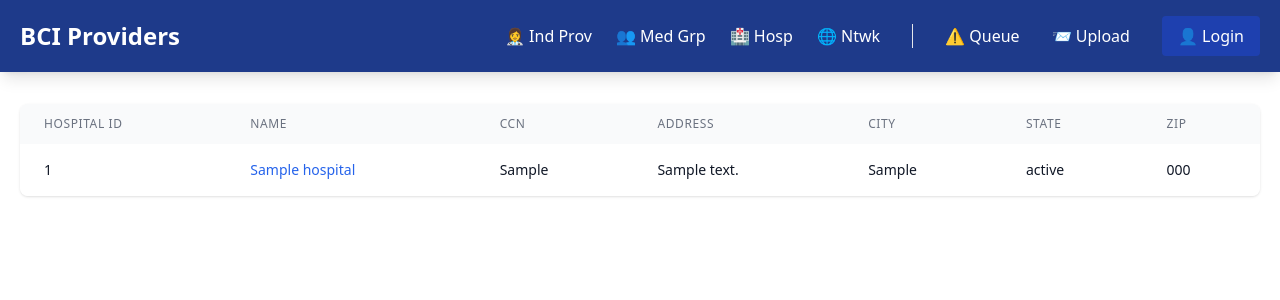
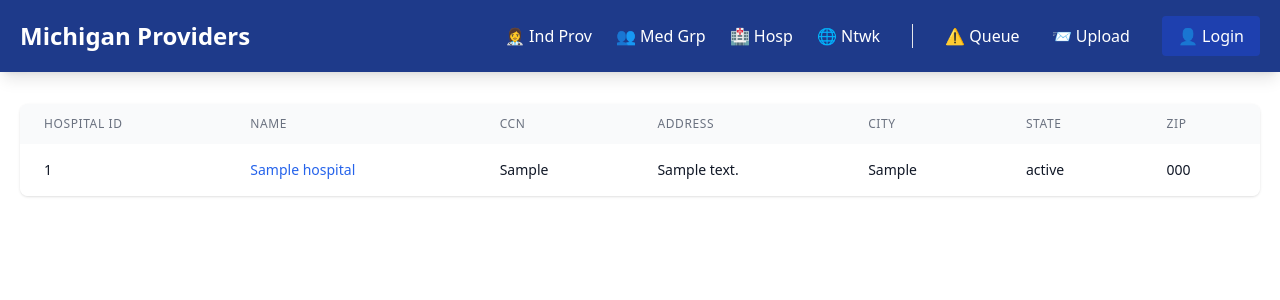
Before and after one commit to andrewfurman/MichiganProviders, a Flask app: page /hospitals in a window 1280 px wide. Shown: the top 300 px of the page. Run offline with Flask 3, Linux system fonts and the light colour scheme; tables that the repository leaves empty hold one stand-in row (values such as "Sample post"); some libraries are stand-ins or nearby versions.

Commit message:
Michigan

```diff
--- a/providers/templates/header.html
+++ b/providers/templates/header.html
@@ -5,12 +5,12 @@
     <meta charset="UTF-8">
     <meta name="viewport" content="width=device-width, initial-scale=1.0">
     <script src="https://cdn.tailwindcss.com"></script>
-    <title>BCI Providers</title>
+    <title>Michigan Providers</title>
 </head>
 <body>
     <header class="bg-blue-900 py-4 shadow-lg" style="padding-left: 20px; padding-right: 20px;">
         <div class="flex justify-between items-center">
-            <h1 class="text-white font-bold text-2xl">BCI Providers</h1>
+            <h1 class="text-white font-bold text-2xl">Michigan Providers</h1>
             <nav class="flex items-center space-x-8">
                 <div class="flex space-x-6">
                     <a href="{{ url_for('providers.providers') }}" class="text-white hover:text-blue-200">👩‍⚕️ Ind Prov</a>
```
